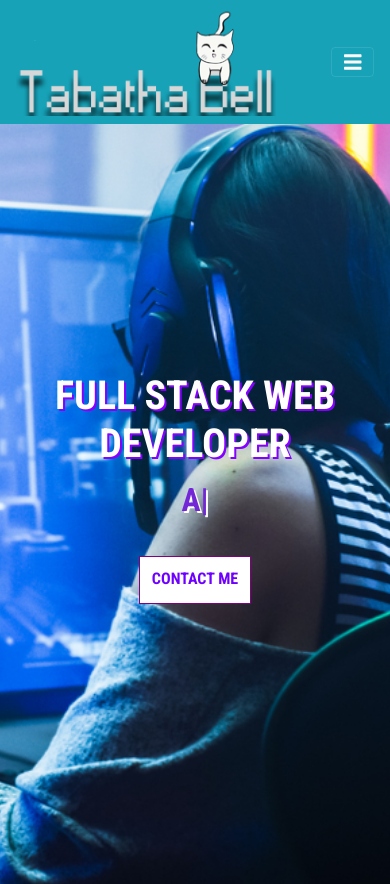
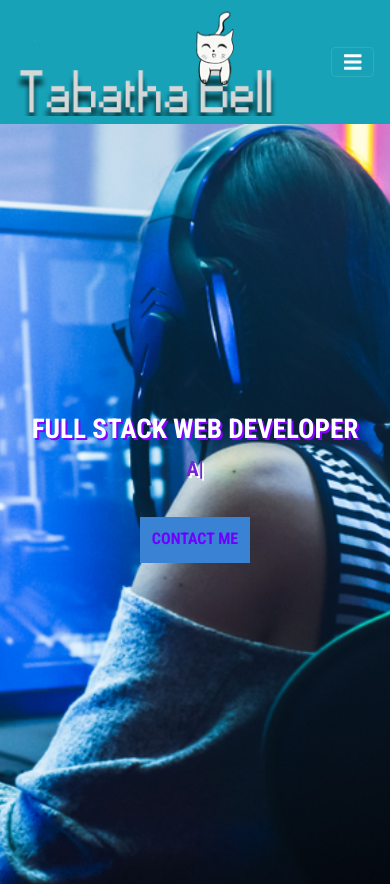
Before and after one commit to tabathambell/TabathaMBell.github.io, a React (Create React App) app: page / in a window 390 px wide. Built offline with nearby package versions, Linux system fonts and the light colour scheme.

Commit message:
finished first part of portfolio

```diff
--- a/src/App.css
+++ b/src/App.css
@@ -70,11 +70,27 @@ nav ul li {
   text-shadow: 2px 2px white;
 }
 
+@media(max-width: 768px) {
+  .main-info h1 {
+    font-size: 1.7rem;
+  }
+
+  .typed-text {
+    font-size: 1.3rem;
+  }
+}
+
 .btn-main-offer {
   text-transform: uppercase;
-  background-color: white;
-  border: 1px solid purple;
+  background-color: rgb(58, 130, 212);
   padding: 0.625rem 0.75rem 0.75rem 0.75rem;
   color:rgb(111, 0, 255);
   margin: 2rem;
 }
+
+.btn-main-offer:hover {
+  text-decoration: none;
+  color: rgb(58, 130, 212);
+  transition: .2s ea;
+  background-color:rgb(111, 0, 255);
+}
```
